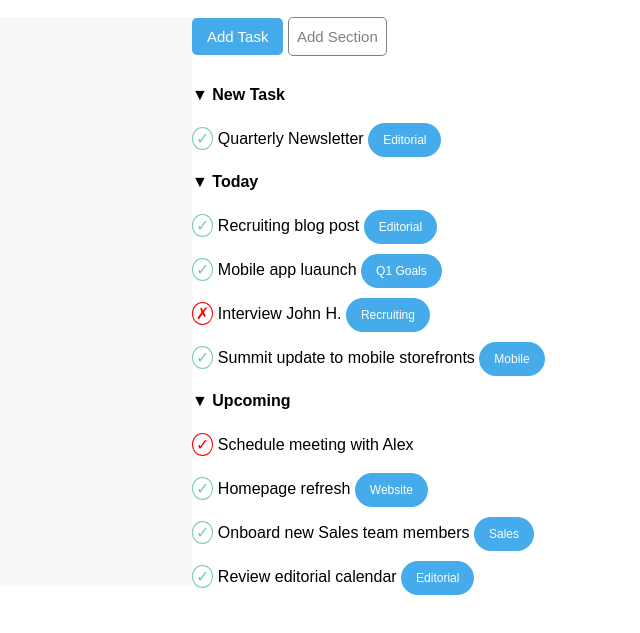
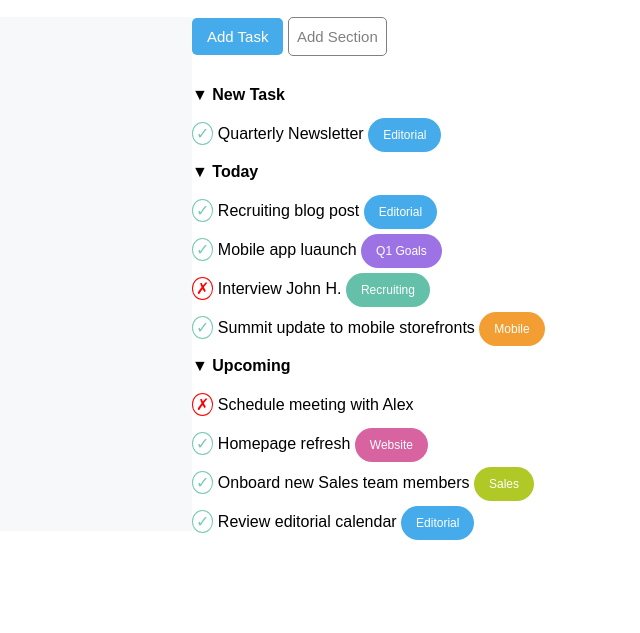
Before and after one commit to Mark-dev30/html-css-toboolist, a plain HTML site: page index.html in a window 1280 px wide. Shown: the part 53-686 px from the top of the page, without its empty margins (0-640 px from the left). Drawn offline with Linux system fonts and the light colour scheme.

Commit message:
colortask_done

```diff
--- a/css/style.css
+++ b/css/style.css
@@ -68,7 +68,7 @@ main{
 }
 
 li{
-    margin-top: 25px;
+    margin-top: 20px;
 }
 
 
@@ -98,3 +98,25 @@ li{
     padding: 10px 15px;
     color: white;
 }
+
+/* color def task */
+.ed_task{
+    background-color: #45abea;
+}
+
+#q1_task{
+    background-color: #9c72e4;
+}
+
+#re_task{
+    background-color: #64c0a9;
+}
+#mo_task{
+    background-color: #f29e33;
+}
+#we_task{
+    background-color: #d863a1;
+}
+#sa_task{
+    background-color: #b0c926;
+}
--- a/index.html
+++ b/index.html
@@ -38,7 +38,7 @@
                                     <li>
                                         <span class="check_task green_task">&check;</span>
                                         Quarterly Newsletter
-                                        <span class="def_task">Editorial</span>
+                                        <span class="def_task ed_task">Editorial</span>
                                     </li>
                                 </ul>
                             </li>
@@ -56,28 +56,28 @@
                                     <li>
                                         <span class="check_task green_task">&check;</span>
                                         Recruiting blog post
-                                        <span class="def_task">Editorial</span>
+                                        <span class="def_task ed_task">Editorial</span>
                                     </li>
                                 </ul>
                                 <ul class="list_task">
                                     <li>
                                         <span class="check_task green_task">&check;</span>
                                         Mobile app luaunch
-                                        <span class="def_task">Q1 Goals</span>
+                                        <span id="q1_task" class="def_task">Q1 Goals</span>
                                     </li>
                                 </ul>
                                 <ul class="list_task">
                                     <li>
                                         <span class="check_task red_task">&cross;</span>
                                         Interview John H.
-                                        <span class="def_task">Recruiting</span>
+                                        <span id="re_task" class="def_task">Recruiting</span>
                                     </li>
                                 </ul>
                                 <ul class="list_task">
                                     <li>
                                         <span class="check_task green_task">&check;</span>
                                         Summit update to mobile storefronts
-                                        <span class="def_task">Mobile</span>
+                                        <span id="mo_task" class="def_task">Mobile</span>
                                     </li>
                                 </ul>
                             </li>
@@ -93,7 +93,7 @@
                                 <strong> Upcoming</strong>
                                 <ul class="list_task">
                                     <li>
-                                        <span class="check_task red_task">&check;</span>
+                                        <span class="check_task red_task">&cross;</span>
                                         Schedule meeting with Alex
                                     </li>
                                 </ul>
@@ -101,21 +101,21 @@
                                     <li>
                                         <span class="check_task green_task">&check;</span>
                                         Homepage refresh
-                                        <span class="def_task">Website</span>
+                                        <span id="we_task" class="def_task">Website</span>
                                     </li>
                                 </ul>
                                 <ul class="list_task">
                                     <li>
                                         <span class="check_task green_task">&check;</span>
                                         Onboard new Sales team members
-                                        <span class="def_task">Sales</span>
+                                        <span id="sa_task" class="def_task">Sales</span>
                                     </li>
                                 </ul>
                                 <ul class="list_task">
                                     <li>
                                         <span class="check_task green_task">&check;</span>
                                         Review editorial calendar
-                                        <span class="def_task">Editorial</span>
+                                        <span class="def_task ed_task">Editorial</span>
                                     </li>
                                 </ul>
                             </li>
```
